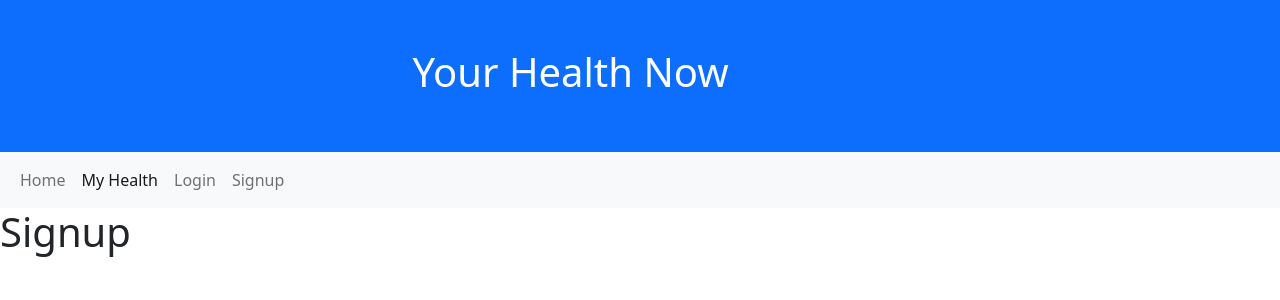
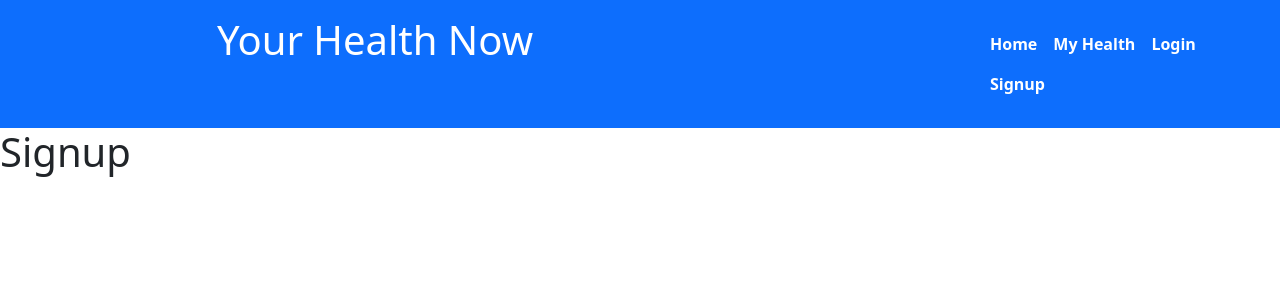
Before and after one commit to BenD2525/Your-Health-Now, a Django app: page /HealthHub/signup/ in a window 1280 px wide. Shown: the top 300 px of the page. Run offline with Django 3.2, Linux system fonts and the light colour scheme; some libraries are stand-ins or nearby versions.

Commit message:
Add burger menu to base.html

```diff
--- a/HealthHub/templates/HealthHub/layout/base.html
+++ b/HealthHub/templates/HealthHub/layout/base.html
@@ -8,7 +8,8 @@
     {% load static %}
     <link rel="stylesheet" href="https://cdn.jsdelivr.net/npm/bootstrap@5.2.0/dist/css/bootstrap.min.css"
         integrity="sha384-gH2yIJqKdNHPEq0n4Mqa/HGKIhSkIHeL5AyhkYV8i59U5AR6csBvApHHNl/vI1Bx" crossorigin="anonymous">
-    <link rel="stylesheet" href="https://cdn.jsdelivr.net/npm/@fortawesome/fontawesome-free@6.1.2/css/fontawesome.min.css">
+    <link rel="stylesheet"
+        href="https://cdn.jsdelivr.net/npm/@fortawesome/fontawesome-free@6.1.2/css/fontawesome.min.css">
     <link rel="preconnect" href="https://fonts.googleapis.com">
     <link rel="preconnect" href="https://fonts.gstatic.com" crossorigin>
     <link href="https://fonts.googleapis.com/css2?family=Lato:wght@300&family=Oswald&display=swap" rel="stylesheet">
@@ -19,30 +20,42 @@
 </head>
 
 <body>
-    <div class="container-fluid p-5 bg-primary text-white text-center">
-        <div class="row text-end">
-            <div class="col-md-7">
+    <div class="container-fluid p-3 bg-primary text-white text-center">
+        <div class="row text-center">
+            <div class="col-md-7 sm-5">
                 <h1>Your Health Now</h1>
             </div>
-
+            <div class="col-md-3 sm-2 xs-1 offset-sm-1 offset-md-2 text-center">
+                <nav class="navbar navbar-expand-lg navbar-dark bg-blue">
+                    <div class="container-fluid">
+                        <button class="navbar-toggler ms-auto" type="button" data-bs-toggle="collapse"
+                            data-bs-target="#n_bar" aria-controls="navbarNavAltMarkup" aria-label="Toggle navigation">
+                            <span class="navbar-toggler-icon ms-auto"></span>
+                        </button>
+                        <div class="collapse navbar-collapse" id="n_bar">
+                            <ul class="nav navbar-nav ms-auto">
+                                <li class="nav-item"><a class="nav-link text-white" href='#'><strong>Home</strong></a></li>
+                                <li class="nav-item"><a class="nav-link text-white" href='#'><strong>My Health</strong></a></li>
+                                <li class="nav-item"><a class="nav-link text-white" href='#'><strong>Login</strong></a></li>
+                                <li class="nav-item"><a class="nav-link text-white" href='#'><strong>Signup</strong></a></li>
+                            </ul>
+                        </div>
+                    </div>
+                </nav>
+            </div>
         </div>
     </div>
-
-    <nav class="navbar navbar-expand-lg navbar-light bg-light">
-        <div class="container-fluid">
-        <ul class="nav navbar-nav">
-            <li class="nav-item"><a class="nav-link" href='#'>Home</a></li>
-            <li><a class="nav-link active" href='#'>My Health</a></li>
-            <li><a class="nav-link" href='#'>Login</a></li>
-            <li><a class="nav-link" href='#'>Signup</a></li>
-        </ul>
-    </div>
-</nav>
 
 
     {% block content %}
 
     {% endblock content %}
+    <script src="https://cdn.jsdelivr.net/npm/@popperjs/core@2.10.2/dist/umd/popper.min.js"
+        integrity="sha384-7+zCNj/IqJ95wo16oMtfsKbZ9ccEh31eOz1HGyDuCQ6wgnyJNSYdrPa03rtR1zdB" crossorigin="anonymous">
+    </script>
+    <script src="https://cdn.jsdelivr.net/npm/bootstrap@5.1.3/dist/js/bootstrap.min.js"
+        integrity="sha384-QJHtvGhmr9XOIpI6YVutG+2QOK9T+ZnN4kzFN1RtK3zEFEIsxhlmWl5/YESvpZ13" crossorigin="anonymous">
+    </script>
 </body>
 
 </html>
```
Also changed, not shown: static/style.css (added).
